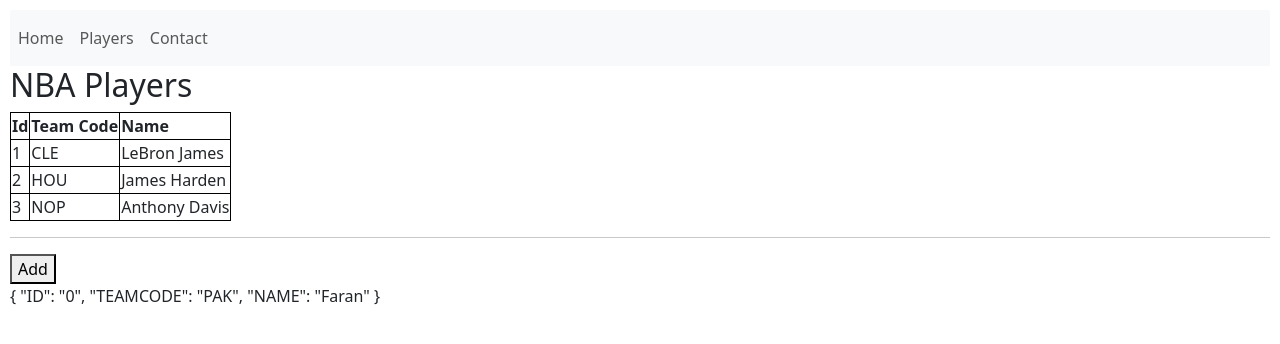
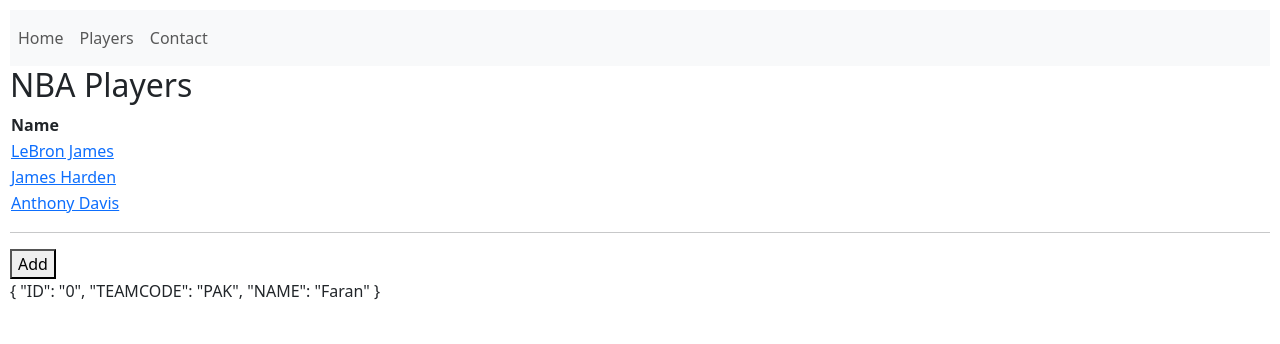
Before and after one commit to faranak-cs/angularjs, an Angular app in the folder hello-world/: page /players in a window 1280 px wide. Shown: the top 344 px of the page. Built offline with nearby package versions, Linux system fonts and the light colour scheme.

Commit message:
router params

```diff
--- a/hello-world/src/app/app.routes.ts
+++ b/hello-world/src/app/app.routes.ts
@@ -2,9 +2,15 @@
 import { HomeComponent } from './home/home.component';
 import { NbaPlayersComponent } from './nba-players/nba-players.component';
 import { ContactFormComponent } from './contact-form/contact-form.component';
+import { NbaPlayerComponent } from './nba-player/nba-player.component';
 
 export const routes: Routes = [
   { path: '', component: HomeComponent, title: 'Home Page' },
   { path: 'players', component: NbaPlayersComponent, title: 'Players Page' },
   { path: 'contact', component: ContactFormComponent, title: 'Contact Page' },
+  {
+    path: 'player/:playerID',
+    component: NbaPlayerComponent,
+    title: 'Player Page',
+  },
 ];
--- /dev/null
+++ b/hello-world/src/app/nba-player/nba-player.component.html
@@ -0,0 +1,2 @@
+<h2>Player: {{ newPlayer.NAME }}</h2>
+<p>{{ newPlayer | json }}</p>
--- /dev/null
+++ b/hello-world/src/app/nba-player/nba-player.component.ts
@@ -0,0 +1,32 @@
+import { Component } from '@angular/core';
+import { ActivatedRoute } from '@angular/router';
+import { NbaPlayersService } from '../nba-players.service';
+import { Players } from '../players';
+import { NbaPlayers } from '../nba-players';
+import { JsonPipe } from '@angular/common';
+
+@Component({
+  selector: 'app-nba-player',
+  standalone: true,
+  imports: [JsonPipe],
+  templateUrl: './nba-player.component.html',
+  styleUrl: './nba-player.component.css',
+})
+export class NbaPlayerComponent {
+  id: number = 0;
+  newPlayer: NbaPlayers = { ID: '0', NAME: 'Faran', TEAMCODE: 'PAK' };
+  constructor(
+    // get the id on clicking the route
+    private route: ActivatedRoute,
+    private playerService: NbaPlayersService
+  ) {}
+
+  ngOnInit() {
+    // use snapshot of active route and get the id parameter from the route
+    this.id = Number(this.route.snapshot.paramMap.get('playerID'));
+    this.playerService.getNbaPlayer(this.id).subscribe((res) => {
+      this.newPlayer = res;
+      console.log(res);
+    });
+  }
+}
--- a/hello-world/src/app/nba-players.service.ts
+++ b/hello-world/src/app/nba-players.service.ts
@@ -13,12 +13,16 @@
   // INJECT HTTP CLIENT IN CONSTRUCTOR
   constructor(private http: HttpClient) {}
 
-  // GET DATA FROM JSON FILE
+  // GET NBA PLAYERS
   getNbaPlayers(): Observable<NbaPlayers[]> {
     return this.http.get<NbaPlayers[]>(this.url);
   }
-  // POST DATA INTO JSON FILE
+  // ADD NEW PLAYER
   addNbaPlayer(nbaPlayer: NbaPlayers) {
     return this.http.post<NbaPlayers>(this.url, nbaPlayer);
   }
+  // GET NBA PLAYER
+  getNbaPlayer(id: number): Observable<NbaPlayers> {
+    return this.http.get<NbaPlayers>(`${this.url}${id}`);
+  }
 }
--- a/hello-world/src/app/nba-players/nba-players.component.css
+++ b/hello-world/src/app/nba-players/nba-players.component.css
@@ -1,5 +1,5 @@
-table,
+/* table,
 th,
 td {
   border: 1px solid black;
-}
+} */
--- a/hello-world/src/app/nba-players/nba-players.component.html
+++ b/hello-world/src/app/nba-players/nba-players.component.html
@@ -1,13 +1,15 @@
 <h2>NBA Players</h2>
 <table>
-  <th>Id</th>
-  <th>Team Code</th>
+  <!-- <th>Id</th>
+  <th>Team Code</th> -->
   <th>Name</th>
   @for(player of nbaPlayers; track player.ID ){
   <tr>
-    <td>{{ player.ID }}</td>
-    <td>{{ player.TEAMCODE }}</td>
-    <td>{{ player.NAME }}</td>
+    <!-- <td>{{ player.ID }}</td>
+    <td>{{ player.TEAMCODE }}</td> -->
+    <td>
+      <a routerLink="/player/{{ player.ID }}">{{ player.NAME }}</a>
+    </td>
   </tr>
   }
 </table>
--- a/hello-world/src/app/nba-players/nba-players.component.ts
+++ b/hello-world/src/app/nba-players/nba-players.component.ts
@@ -2,11 +2,12 @@
 import { NbaPlayers } from '../nba-players';
 import { NbaPlayersService } from '../nba-players.service';
 import { JsonPipe } from '@angular/common';
+import { RouterLink, RouterOutlet } from '@angular/router';
 
 @Component({
   selector: 'app-nba-players',
   standalone: true,
-  imports: [JsonPipe],
+  imports: [JsonPipe, RouterLink, RouterOutlet],
   templateUrl: './nba-players.component.html',
   styleUrl: './nba-players.component.css',
 })
```
Also changed, not shown: hello-world/src/app/nba-player/nba-player.component.css (added), 1 other file (tests, documents, lock files or other folders).
